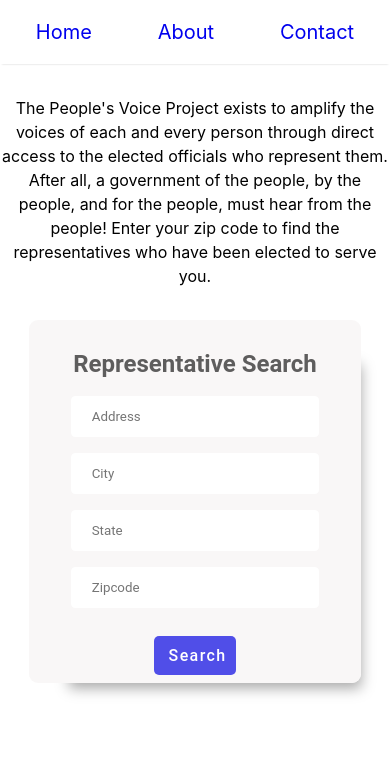
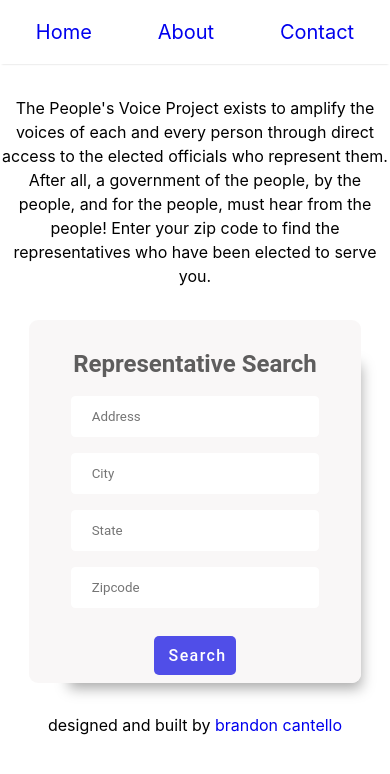
Before and after one commit to bcantello/peoples_voice_project, a React (Create React App) app: page / in a window 390 px wide. Shown: the top 774 px of the page. Built offline with nearby package versions, Linux system fonts and the light colour scheme.

Commit message:
updates mobile css

```diff
--- a/src/App.js
+++ b/src/App.js
@@ -2,6 +2,7 @@ import React, {useState, createContext} from 'react';
 import './App.css';
 import Main from "./components/main";
 import Header from "./components/navigation/header";
+import Footer from "./components/navigation/footer";
 
 require('dotenv').config();
 
@@ -28,6 +29,7 @@ function App() {
         }>
             <Main/>
         </UniversalContext.Provider>
+        <Footer/>
     </div>
   );
 }
--- a/src/components/navigation/footer.js
+++ b/src/components/navigation/footer.js
@@ -0,0 +1,10 @@
+import React from "react";
+
+export default function Footer() {
+	return (
+		<div className={'footer'}>designed and built by <a href={'https://www.brandoncantello.com'}
+			target="_blank"
+			rel="nofollow noopener noreferrer">brandon cantello</a>
+		</div>
+	);
+}
--- a/src/components/navigation/navigation.css
+++ b/src/components/navigation/navigation.css
@@ -9,3 +9,7 @@ nav div {
     padding: 1em 1.5em;
     font-size: 1.25em;
 }
+
+.footer a {
+    text-decoration: none;
+}
--- a/src/components/repSearchForm/repSearchForm.css
+++ b/src/components/repSearchForm/repSearchForm.css
@@ -10,6 +10,7 @@
     justify-content: center;
     align-items: center;
     text-align: center;
+    margin-bottom: 2em;
 }
 
 .address-form {
```
